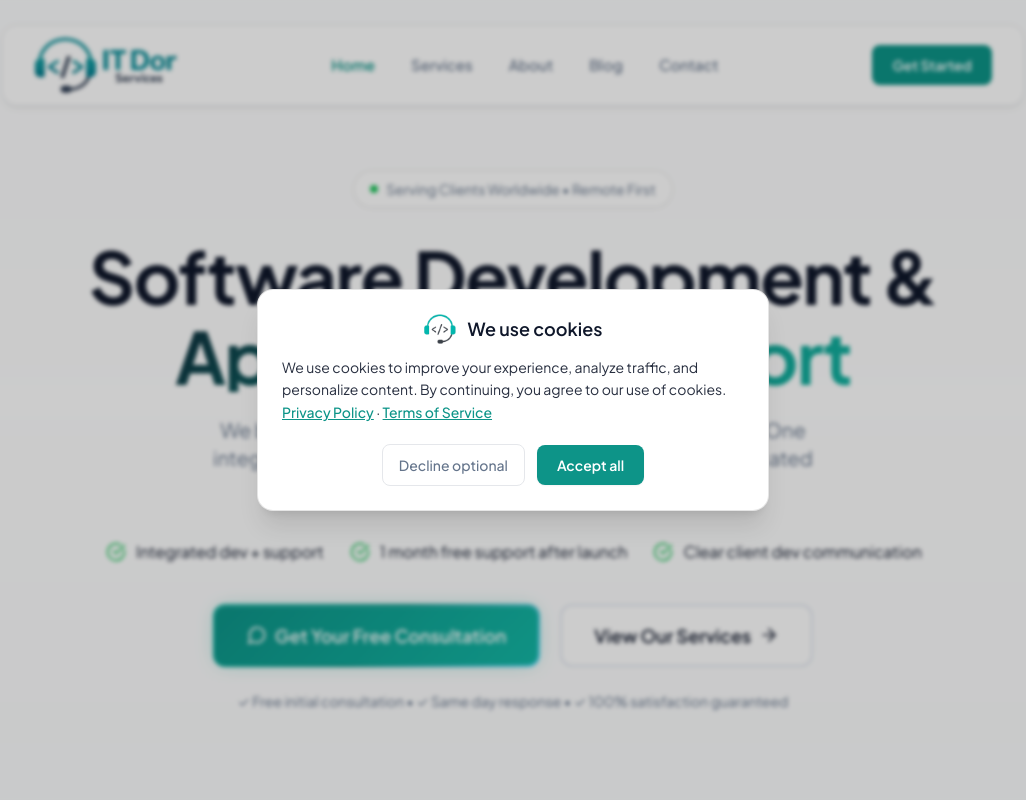
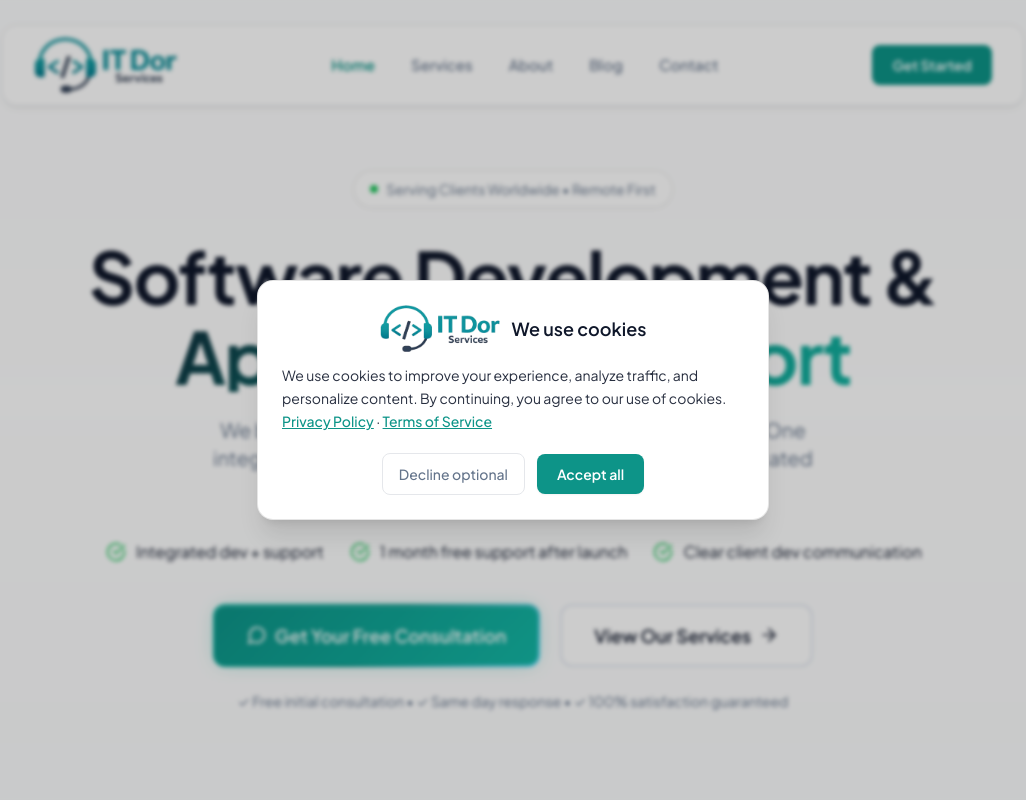
Before and after one commit to Tears822/Itdror_Service, a Next.js app: page / in a window 1280 px wide. Shown: the top 800 px of the page, without its empty margins (127-1153 px from the left). Built offline with nearby package versions, Linux system fonts and the light colour scheme.

Commit message:
updated favicon to logo

```diff
--- a/src/components/CookieConsent.tsx
+++ b/src/components/CookieConsent.tsx
@@ -49,11 +49,11 @@ export function CookieConsent() {
         >
           <div className="flex items-center justify-center gap-3 mb-3">
             <Image
-              src="/assets/favicon.png"
+              src="/assets/logo.png"
               alt=""
-              width={32}
-              height={32}
-              className="shrink-0"
+              width={120}
+              height={34}
+              className="shrink-0 object-contain"
             />
             <h3 className="text-lg font-semibold text-foreground">
               We use cookies
```
